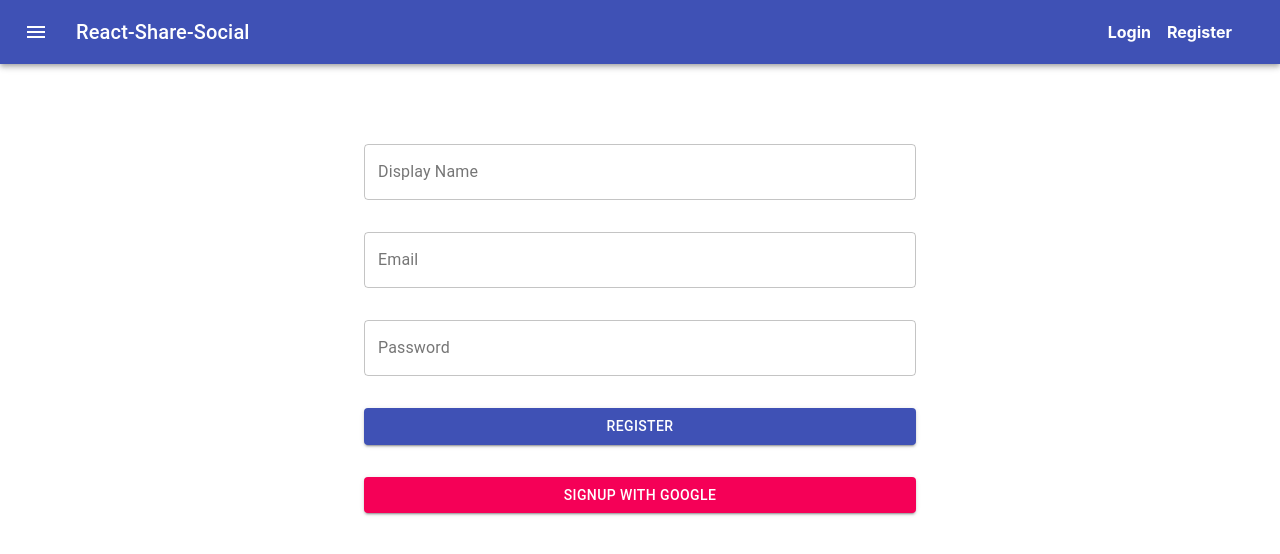
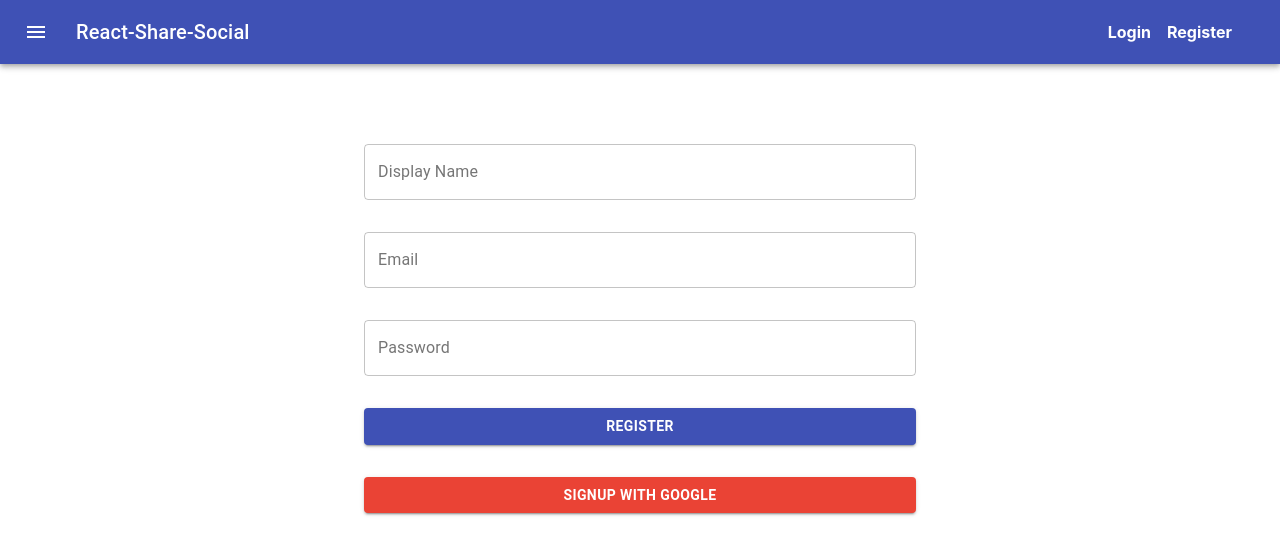
Before and after one commit to SelmanAyyildiz/react-share-social, a React (Create React App) app: page /register in a window 1280 px wide. Shown: the top 554 px of the page. Built offline with nearby package versions, Linux system fonts and the light colour scheme; no server answers.

Commit message:
add signUpSchema

```diff
--- a/src/pages/Signup.js
+++ b/src/pages/Signup.js
@@ -3,37 +3,55 @@ import {TextField, Button, Grid, Container} from '@material-ui/core';
 import { makeStyles } from '@material-ui/core/styles';
 import { useFormik } from 'formik';
 import firebase from '../firebase/firebase.utils';
+import * as Yup from 'yup';
+
+
+const signUpSchema = Yup.object().shape({
+  displayName:Yup.string().required('Display Name Is Required'),
+  email:Yup.string().email("Invalid Email").required('Email Is Required'),
+  password:Yup.string().required('Password Is Required')
+                       .min(6, 'Password Must Be At Least 6 Characters')
+                       .max(20, 'Password Must Be At Most 20 Characters')
+                       .matches(/^[a-zA-Z0-9]+$/, 'Password Must Be Alphanumeric'),
+ })
 
 
 const useStyles = makeStyles({
   wrapper: {
-    marginTop:"5rem"
+    marginTop:"5rem",
   },
-  input: {
-    border: '1px solid red',
-  }
+  singInBtn:{
+    color:"white",
+    fontWeight: "bold",
+  },
+  googleBtn:{
+    backgroundColor:"#EA4335",
+    color:"white",
+    fontWeight: "bold",
+ }
 });
 function Signup() {
-
+  const classes = useStyles();
   const formik = useFormik({
     initialValues: {
       displayName: '',
       email: '',
       password: '',
     },
+    validationSchema: signUpSchema,
     onSubmit: values => {
       // alert(JSON.stringify(values, null, 2));
       firebase.register( values.displayName, values.email, values.password);
     },
   });
 
- const signUpStyles = useStyles();
+
  const handleGoogleBtnClick = () => {
    firebase.signInWithGoogle();
  }
     return (
 
-        <Container className={signUpStyles.wrapper} maxWidth="sm">
+        <Container className={classes.wrapper} maxWidth="sm">
           <form onSubmit={formik.handleSubmit}>
         <Grid container spacing={4}>
         <Grid item xs={12}>
@@ -43,6 +61,8 @@ function Signup() {
           variant="outlined"
           value={formik.values.displayName}
           onChange={formik.handleChange}
+          error={formik.errors.displayName}
+          helperText={formik.errors.displayName}
           fullWidth/>
         </Grid>
 
@@ -53,6 +73,8 @@ function Signup() {
           variant="outlined"
           value={formik.values.email}
           onChange={formik.handleChange}
+          error={formik.errors.email}
+          helperText={formik.errors.email}
           fullWidth/>
         </Grid>
 
@@ -64,15 +86,17 @@ function Signup() {
           type="password"
           value={formik.values.password}
           onChange={formik.handleChange}
+          error={formik.errors.password}
+          helperText={formik.errors.password}
           fullWidth/>
         </Grid>
 
         <Grid item xs={12}>
-        <Button type='submit' variant="contained" color="primary"fullWidth>Register</Button>
+        <Button type='submit' className={classes.singInBtn}  variant="contained" color="primary"fullWidth>Register</Button>
         </Grid>
 
         <Grid item xs={12}>
-        <Button variant="contained" color="secondary"fullWidth onClick={handleGoogleBtnClick}>SignUp with Google</Button>
+        <Button  className={classes.googleBtn} variant="contained" color="secondary"fullWidth onClick={handleGoogleBtnClick}>SignUp with Google</Button>
         </Grid>
 
         </Grid>
```
